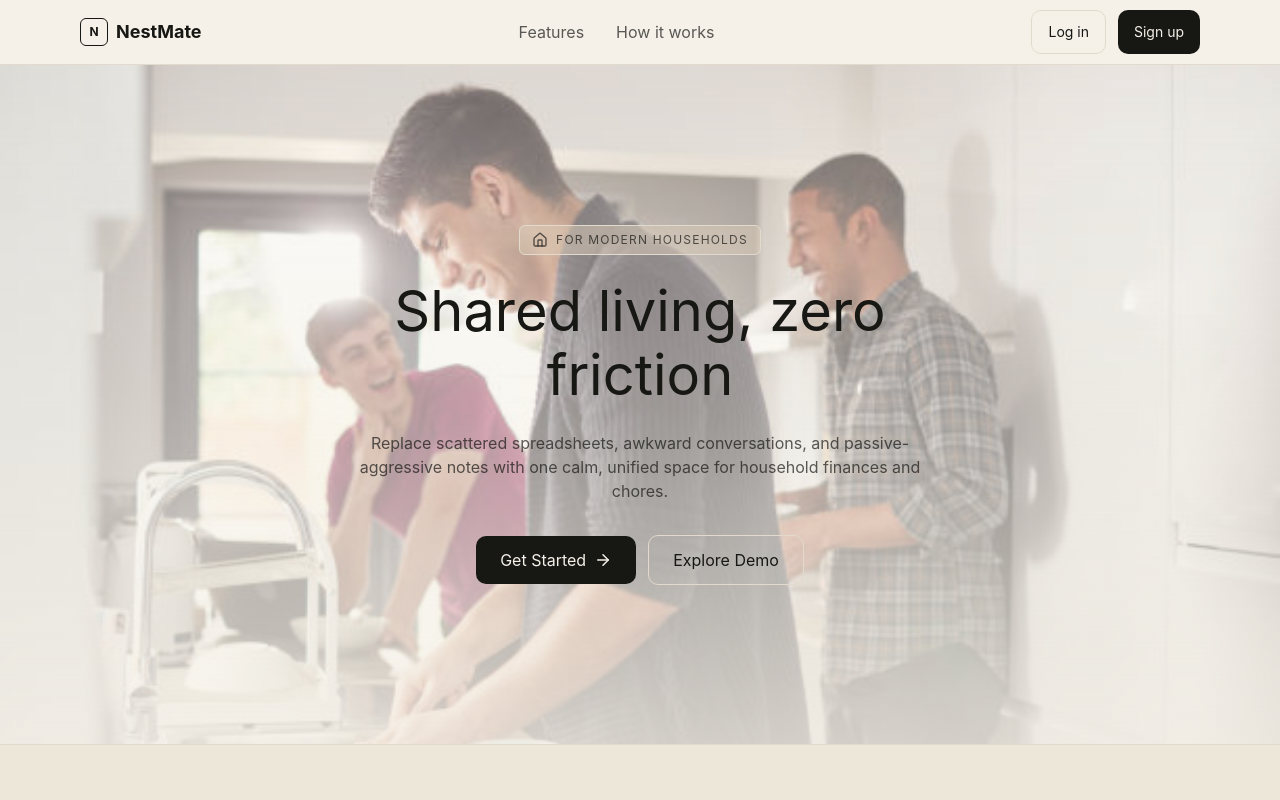
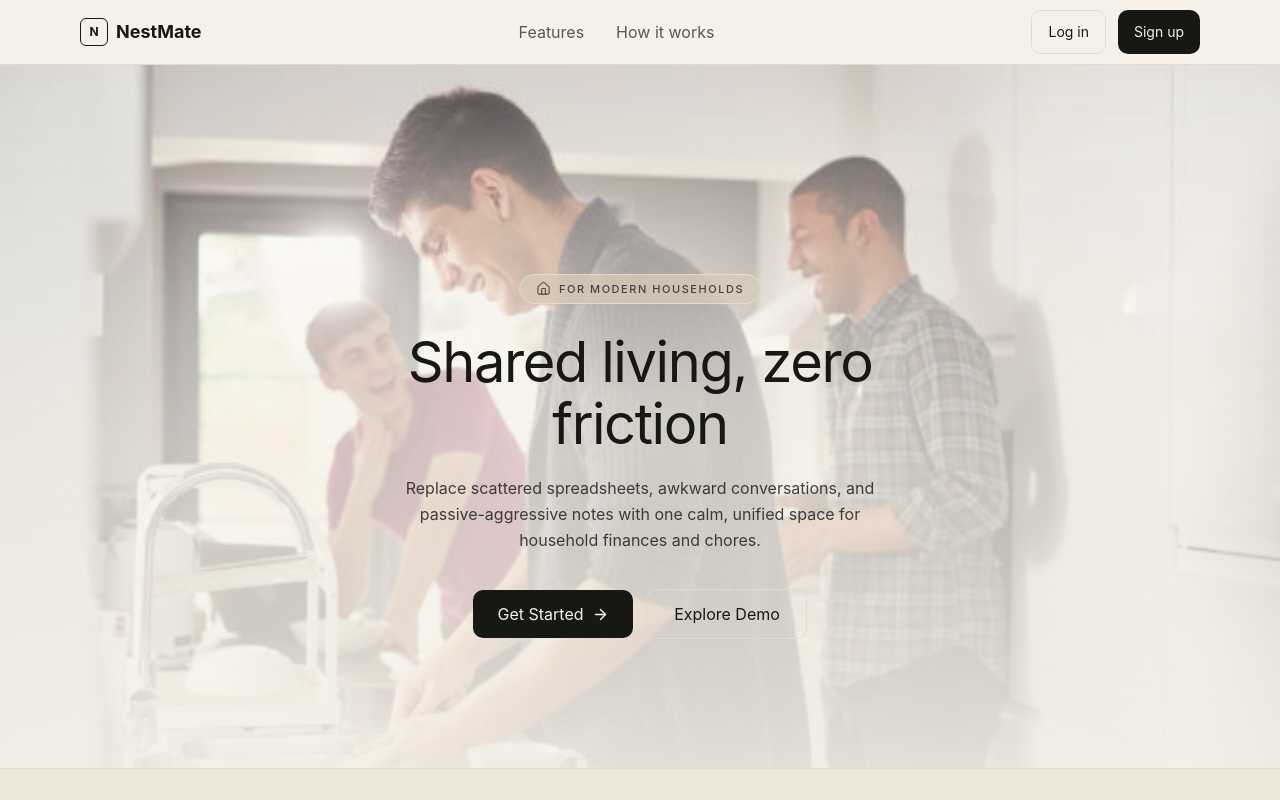
Before and after one commit to hassamnaveed44/nestmate, a Next.js app: page / in a window 1280 px wide. Shown: the top 800 px of the page. Built offline with nearby package versions, Linux system fonts and the light colour scheme.

Commit message:
feat(landing): elevate hero section for premium feel
- Refine gradient overlay for better legibility and mood
- Tighten typography rhythm and badge styling
- Improve CTA hierarchy and spacing
- Soften parallax and load-in animation

```diff
--- a/src/components/marketing/HeroSection.tsx
+++ b/src/components/marketing/HeroSection.tsx
@@ -1,3 +1,5 @@
+
+// src/components/marketing/HeroSection.tsx
 "use client";
 
 import { useRef } from "react";
@@ -23,19 +25,15 @@ export function HeroSection() {
 
       if (reduceMotion) return;
 
-      // Load-in reveal: image scales down from 1.12 to 1, matches hero
-      // reveal motion token (800-1200ms, power4.out)
       gsap.from(imageWrapRef.current, {
-        scale: 1.12,
+        scale: 1.1,
         opacity: 0,
-        duration: 1.2,
+        duration: 1.25,
         ease: "power4.out",
       });
 
-      // Scroll parallax: image drifts slower than the page as you scroll
-      // past the hero, giving it depth without being distracting
       gsap.to(imageWrapRef.current, {
-        yPercent: 12,
+        yPercent: 10,
         ease: "none",
         scrollTrigger: {
           trigger: sectionRef.current,
@@ -51,52 +49,73 @@ export function HeroSection() {
   return (
     <section
       ref={sectionRef}
-      className="relative flex min-h-[85vh] w-full items-center justify-center overflow-hidden border-b border-sand-border"
+      className="relative flex min-h-[88vh] w-full items-center justify-center overflow-hidden border-b border-sand-border"
     >
+      {/* Background image */}
       <div
         ref={imageWrapRef}
-        className="absolute inset-0 h-[115%] w-full will-change-transform"
+        className="absolute inset-0 h-[112%] w-full will-change-transform"
       >
         <Image
           src="/images/nesthero1.jpg"
-          alt="A warm, sunlit living room"
+          alt="A warm, sunlit living room shared by roommates"
           fill
           priority
           className="object-cover"
+          sizes="100vw"
         />
       </div>
-      <div className="absolute inset-0 bg-gradient-to-b from-warm-ivory/40 via-warm-ivory/60 to-warm-ivory/85" />
 
+      {/* Main gradient for text contrast */}
+      <div className="absolute inset-0 bg-gradient-to-b from-warm-ivory/25 via-warm-ivory/65 to-warm-ivory/92" />
+
+      {/* Soft vignette behind content */}
+      <div className="absolute inset-0 bg-[radial-gradient(ellipse_at_center,_rgba(245,241,232,0.55)_0%,_transparent_70%)]" />
+
+      {/* Content */}
       <RevealStagger
-        delay={0.3}
-        className="relative z-10 mx-auto flex max-w-3xl flex-col items-center px-5 text-center md:px-10"
+        delay={0.25}
+        className="relative z-10 mx-auto flex max-w-2xl flex-col items-center px-5 pt-16 text-center md:px-8 md:pt-20"
       >
-        <div className="mb-6 inline-flex items-center gap-2 rounded-control border border-sand-border bg-soft-sand/50 px-3 py-1.5">
-          <Home size={16} className="text-charcoal/70" />
-          <span className="text-xs uppercase tracking-widest text-charcoal/70">
+        {/* Badge */}
+        <div className="mb-7 inline-flex items-center gap-2 rounded-full border border-sand-border bg-soft-sand/70 px-4 py-1.5 backdrop-blur-sm">
+          <Home
+            size={15}
+            className="text-charcoal/70"
+            strokeWidth={1.75}
+          />
+
+          <span className="text-[11px] font-medium uppercase tracking-[0.14em] text-charcoal/75">
             For modern households
           </span>
         </div>
 
-        <h1 className="mb-6 font-serif text-[40px] leading-[48px] text-charcoal md:text-[56px] md:leading-[64px]">
+        {/* Headline */}
+        <h1 className="mb-5 font-serif text-[42px] leading-[1.12] tracking-tight text-charcoal md:text-[56px] md:leading-[1.1]">
           Shared living, zero friction
         </h1>
 
-        <p className="mb-8 max-w-xl text-base text-charcoal/70">
+        {/* Supporting text */}
+        <p className="mb-9 max-w-lg text-[15.5px] leading-relaxed text-charcoal/80 md:text-base">
           Replace scattered spreadsheets, awkward conversations, and
           passive-aggressive notes with one calm, unified space for
           household finances and chores.
         </p>
 
-        <div className="flex w-full flex-col items-center gap-3 sm:w-auto sm:flex-row">
-          <Button href="/sign-up" className="w-full sm:w-auto">
+        {/* CTAs */}
+        <div className="flex w-full flex-col items-center gap-3 sm:w-auto sm:flex-row sm:gap-3.5">
+          <Button
+            href="/sign-up"
+            className="w-full min-w-[160px] sm:w-auto"
+          >
             Get Started
-            <ArrowRight size={18} />
+            <ArrowRight size={17} strokeWidth={2} />
           </Button>
+
           <Button
             href="#features"
             variant="secondary"
-            className="w-full sm:w-auto"
+            className="w-full min-w-[160px] sm:w-auto"
           >
             Explore Demo
           </Button>
```
